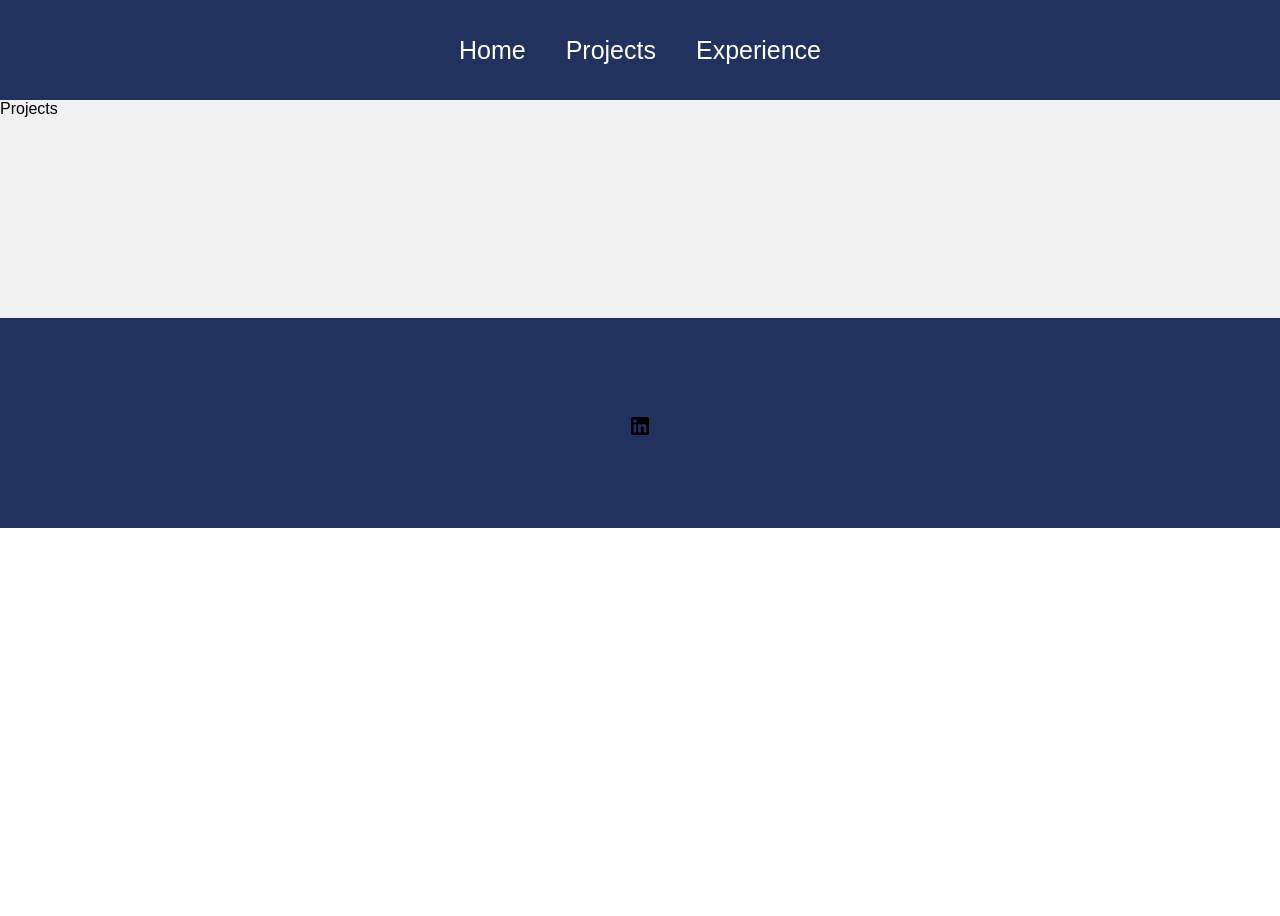
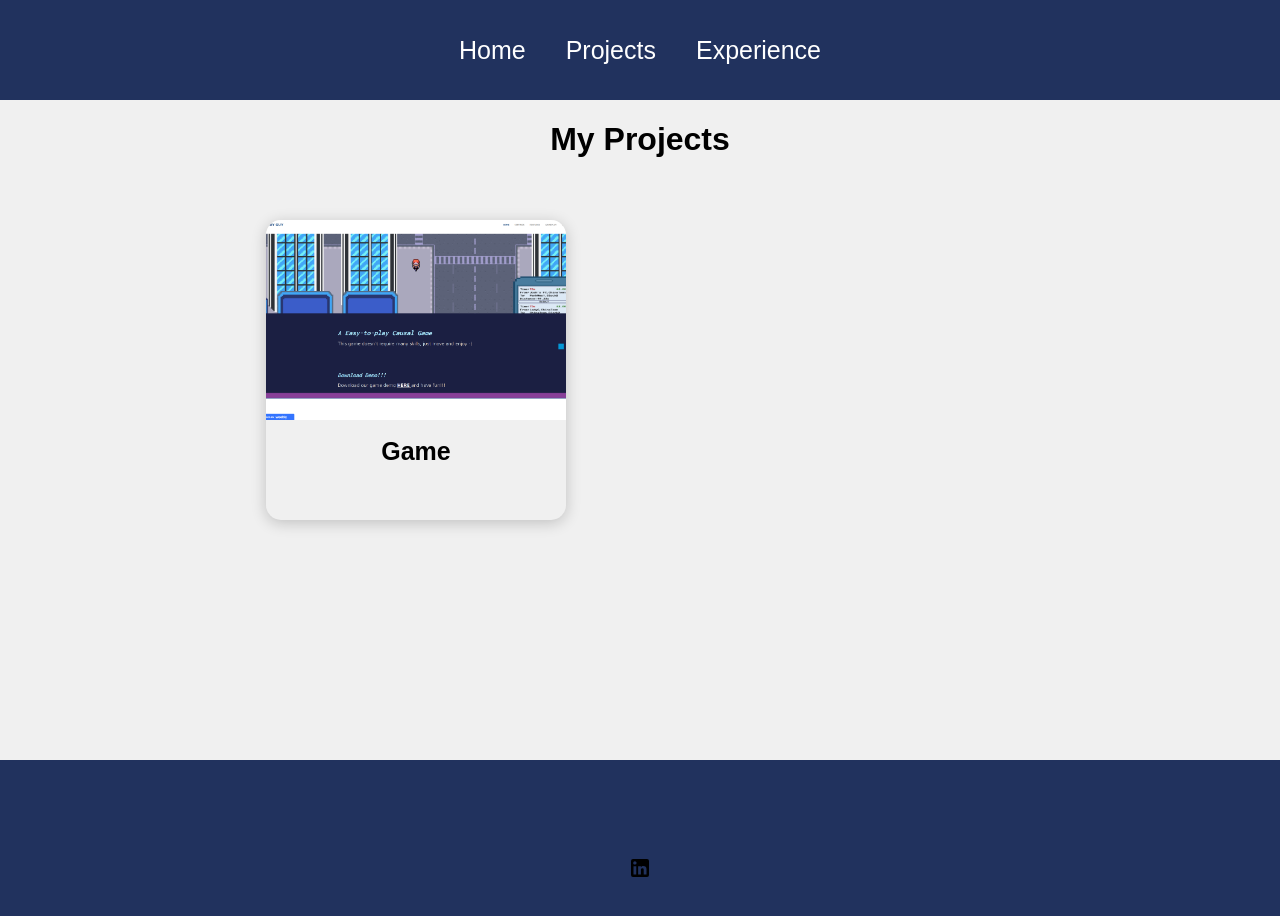
Before and after one commit to Rolfhuang/presonal_web, a React (Create React App) app: page /projects in a window 1280 px wide. Shown: the top 916 px of the page. Before the commit the page ends 800 px from the top, so only its background shows below. Built offline with nearby package versions, Linux system fonts and the light colour scheme.

Commit message:
3rd commit

```diff
--- a/src/App.js
+++ b/src/App.js
@@ -5,6 +5,7 @@ import Projects from './pages/Projects';
 import Experience from './pages/Experience';
 import Navbar from './components/Navbar';
 import Footer from './components/Footer';
+import ProjectDisplay from './pages/ProjectDisplay';
 
 function App() {
   return (
@@ -14,6 +15,7 @@ function App() {
         <Routes>
           <Route path='/' element={<Home />}/>
           <Route path='/projects' element={<Projects />}/>
+          <Route path='/project/:id' element={<ProjectDisplay/>}/>
           <Route path='/experience' element={<Experience />}/>
         </Routes>
         <Footer />
--- /dev/null
+++ b/src/components/ProjectItem.js
@@ -0,0 +1,16 @@
+import React from 'react';
+import {useNavigate} from 'react-router-dom';
+
+
+function ProjectItem({image, name, id}) {
+  const navigate = useNavigate();
+  return (
+    <div className='projectItem' onClick={() => {navigate("/project/" + id)}}>
+        <div style={{ backgroundImage: `url(${image})` }} className='pImage' />
+        {/* <div style={{ backgroundImage: `url(${image})` }} className="bgImage" /> */}
+        <h1>{name}</h1>
+    </div>
+  )
+}
+
+export default ProjectItem
--- /dev/null
+++ b/src/helper/ProjectList.js
@@ -0,0 +1,10 @@
+import Dguy from "../assets/delivery_guy.jpg";
+
+export const projectList = [
+    {
+        name: 'Game',
+        image: Dguy,
+        skills: 'C#, Unity, Json',
+    },
+
+];
--- /dev/null
+++ b/src/pages/ProjectDisplay.js
@@ -0,0 +1,21 @@
+import React from 'react';
+import {useParams} from 'react-router-dom';
+import { projectList } from '../helper/ProjectList';
+import '../styles/ProjectDisplay.css';
+
+function ProjectDisplay() {
+    const {id} = useParams();
+    const projectArr = projectList[id];
+  return (
+    <div className='project'>
+        <h1>{projectArr.name}</h1>
+        <img src={projectArr.image} alt='projectImage'/>
+        <p>
+            <b>Skills:</b>
+            {projectArr.skills}
+        </p>
+    </div>
+  )
+}
+
+export default ProjectDisplay
--- a/src/pages/Projects.js
+++ b/src/pages/Projects.js
@@ -1,8 +1,20 @@
-import React from 'react'
+import React from 'react';
+import ProjectItem from '../components/ProjectItem';
+// import Dguy from '../assets/delivery_guy.jpg';
+// import Proj1 from '../assets/proj1.jpg';
+import "../styles/Projects.css";
+import {projectList} from '../helper/ProjectList';
 
 function Projects() {
   return (
-    <div>Projects</div>
+    <div className='projects'>
+      <h1>My Projects</h1>
+      <div className='projectList'>
+       {projectList.map((project, idx) => {
+        return <ProjectItem name={project.name} image={project.image} id={idx}/>
+       })}
+      </div>
+    </div>
   )
 }
 
--- /dev/null
+++ b/src/styles/ProjectDisplay.css
@@ -0,0 +1,28 @@
+.project {
+    width: 100%;
+    height: calc(100vh - 100px);
+    display: flex;
+    justify-content: center;
+    align-items: center;
+    flex-direction: column;
+  }
+
+  .project h1 {
+    margin-top: 50px;
+    color: #3e497a;
+    font-size: 35px;
+  }
+  .project img {
+    width: 700px;
+    border-radius: 10px;
+  }
+
+  .project p {
+    font-size: 40px;
+    color: #3e497a;
+  }
+
+  .project svg {
+    font-size: 60px;
+    color: #3e497a;
+  }
--- /dev/null
+++ b/src/styles/Projects.css
@@ -0,0 +1,74 @@
+.projects {
+    width: 100%;
+    height: auto;
+    display: flex;
+    justify-content: center;
+    align-items: center;
+    flex-direction: column;
+  }
+  .projects .projectTitle {
+    text-align: center;
+    color: #3e497a;
+    font-size: 60px;
+    font-weight: bolder;
+  }
+
+  .projectList {
+    width: 70vw;
+    height: auto;
+    display: grid;
+    grid-template-columns: 1fr 1fr 1fr;
+    place-items: center;
+  }
+
+  /* MENU ITEM STYLING */
+
+  .projectItem {
+    border-radius: 15px;
+    width: 300px;
+    height: 300px;
+    margin: 40px;
+    box-shadow: 0px 3px 15px rgba(0, 0, 0, 0.2);
+    text-align: center;
+  }
+  .projectItem:hover {
+    box-shadow: 0px 3px 15px rgba(0, 0, 0, 0.5);
+    transition: 0.3s ease-in;
+    cursor: pointer;
+  }
+
+  .projectItem .pImage {
+    border-top-left-radius: 15px;
+    border-top-right-radius: 15px;
+    width: 100%;
+    height: 200px;
+    background-position: center;
+    background-repeat: no-repeat;
+    background-size: cover;
+  }
+
+  .projectItem h1 {
+    font-size: 25px;
+  }
+
+  @media only screen and (max-width: 1300px) {
+    .projectList {
+      grid-template-columns: 1fr 1fr;
+    }
+  }
+
+  @media only screen and (max-width: 800px) {
+    .projectList {
+      grid-template-columns: 1fr;
+    }
+  }
+
+  @media only screen and (max-width: 800px) {
+    .projectList {
+      width: 100%;
+    }
+    .projectItem {
+      width: 300px;
+      height: 300px;
+    }
+  }
```
Also changed, not shown: src/assets/delivery_guy.jpg (added).
